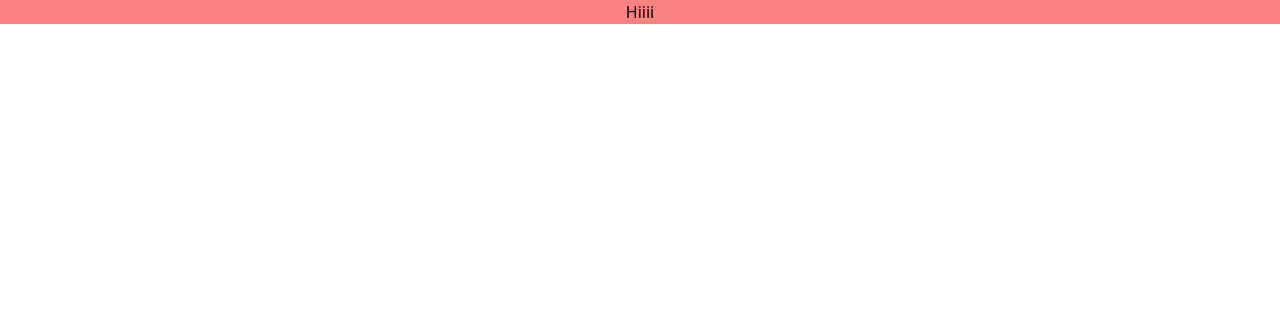
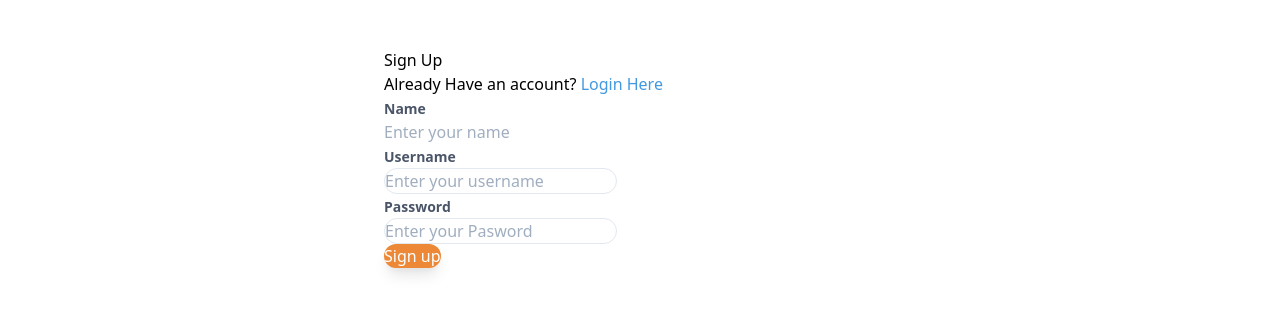
Before and after one commit to shubhsk88/house-rent-fe, a React (Create React App) app: page / in a window 1280 px wide. Shown: the top 314 px of the page. Built offline with nearby package versions, Linux system fonts and the light colour scheme.

Commit message:
Adding the basic signup page

```diff
--- a/package.json
+++ b/package.json
@@ -13,7 +13,8 @@
     "react-helmet": "^6.1.0",
     "react-router-dom": "^5.2.0",
     "react-scripts": "3.4.3",
-    "twin.macro": "^1.7.0"
+    "twin.macro": "^1.7.0",
+    "yup": "^0.29.3"
   },
   "scripts": {
     "start": "react-scripts start",
@@ -41,7 +42,6 @@
   },
   "devDependencies": {
     "autoprefixer": "^9.8.6",
-    "eslint": "^7.7.0",
     "eslint-config-airbnb": "18.1.x",
     "eslint-plugin-import": "2.20.x",
     "eslint-plugin-jsx-a11y": "6.2.x",
--- a/src/App.js
+++ b/src/App.js
@@ -1,9 +1,20 @@
 import React from 'react';
-
+import { BrowserRouter as Router, Route, Switch } from 'react-router-dom';
 import './App.css';
+import SignUp from './pages/Signup';
 
 function App() {
-  return <div className="App bg-red-400">Hiiii</div>;
+  return (
+    <div className="max-w-lg mx-auto my-12">
+      <Router>
+        <Switch>
+          <Route path="/">
+            <SignUp />
+          </Route>
+        </Switch>
+      </Router>
+    </div>
+  );
 }
 
 export default App;
--- a/src/components/common/Button.js
+++ b/src/components/common/Button.js
@@ -1,12 +1,11 @@
 import React from 'react';
 
-const Button = ({ type, text }) => (
+export const Button = ({ type, text, onClick, size }) => (
   <button
     type={type}
+    onClick={onClick}
     className="bg-orange-500 text-white rounded-full shadow-lg"
   >
     {text}
   </button>
 );
-
-export default Button;
--- /dev/null
+++ b/src/components/common/HyperLink.js
@@ -0,0 +1,12 @@
+import React from 'react';
+
+import { Link } from 'react-router-dom';
+
+export const HyperLink = ({ text, to }) => (
+  <Link
+    to={to}
+    className="font-medium text-blue-500 hover:text-blue-600 focus:outline:none focus:underline transition ease-in-out duration-100"
+  >
+    {text}
+  </Link>
+);
--- a/src/components/common/Input.js
+++ b/src/components/common/Input.js
@@ -1,12 +1,20 @@
+/* eslint-disable import/prefer-default-export */
 import React from 'react';
+import { useField } from 'formik';
 
-const Input = ({ type, name, placeholder }) => (
-  <input
-    type={type}
-    name={name}
-    placeholder={placeholder}
-    className="appearance-none rounded-full border focus:border-orange-600 "
-  />
-);
+export const Input = ({ type, name, placeholder }) => {
+  const [field, meta] = useField(name);
 
-export default Input;
+  return (
+    <>
+      <input
+        {...field}
+        type={type}
+        name={field.name}
+        placeholder={placeholder}
+        className="appearance-none rounded-full border focus:border-orange-600 "
+      />
+      {meta.touched && meta.error ? <div>{meta.error} </div> : null}
+    </>
+  );
+};
--- /dev/null
+++ b/src/components/common/Label.js
@@ -0,0 +1,5 @@
+import React from 'react';
+
+export const Label = ({ text }) => (
+  <label className="text-sm font-semibold text-gray-700">{text}</label>
+);
--- /dev/null
+++ b/src/components/common/index.js
@@ -0,0 +1,4 @@
+export * from './Button';
+export * from './HyperLink';
+export * from './Input';
+export * from './Label';
--- /dev/null
+++ b/src/pages/Signup/index.js
@@ -0,0 +1,79 @@
+import React, { useState } from 'react';
+import * as Yup from 'yup';
+import { Formik, Form, Field } from 'formik';
+
+import { Label, Input, HyperLink, Button } from '../../components/common';
+
+const SignupSchema = Yup.object().shape({
+  userName: Yup.string()
+    .required('The username is required')
+    .min(5, 'The username is not valid'),
+  password: Yup.string()
+    .required('Password is required')
+    .min(6, 'The password should be more than 6 characters'),
+  name: Yup.string().required('Name is required'),
+});
+
+const SignUp = () => {
+  const [value, setValue] = useState();
+  const submitData = async (value) => {
+    try {
+
+    } catch (error) {
+
+    }
+  };
+
+  const initialValues = { name: '', username: '', password: '' };
+
+  return (
+    <div className="">
+      <h2>Sign Up </h2>
+      <p>
+        Already Have an account? <HyperLink to="login" text="Login Here" />
+      </p>
+      <Formik
+        initialValues={initialValues}
+        onSubmit={(values) => console.log(values)}
+        validationSchema={SignupSchema}
+      >
+        <Form>
+          <div>
+            <div>
+              <Label text="Name" />
+            </div>
+            <Field
+              id="name"
+              name="name"
+              type="text"
+              placeholder="Enter your name"
+            />
+          </div>
+          <div>
+            <div>
+              <Label text="Username" />
+            </div>
+            <Input
+              name="username"
+              type="text"
+              placeholder="Enter your username"
+            />
+          </div>
+          <div>
+            <div>
+              <Label text="Password" />
+            </div>
+            <Input
+              name="password"
+              type="password"
+              placeholder="Enter your Pasword"
+            />
+          </div>
+          <Button type="submit" text="Sign up" />
+        </Form>
+      </Formik>
+    </div>
+  );
+};
+
+export default SignUp;
--- /dev/null
+++ b/src/utils/fetch.js
@@ -0,0 +1,3 @@
+import axios from 'axios';
+
+export const publicFetch = axios.create({ baseURL: process.env.REACT_APP_URL });
--- /dev/null
+++ b/src/utils/index.js
@@ -0,0 +1 @@
+export * from './fetch';
```
Also changed, not shown: .eslintrc.json, src/pages/SignUp.js (deleted), 2 other files (tests, documents, lock files or other folders).
